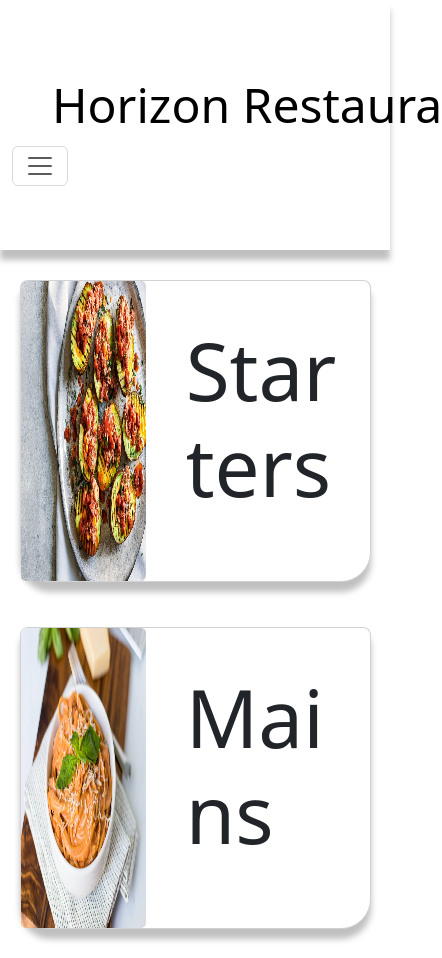
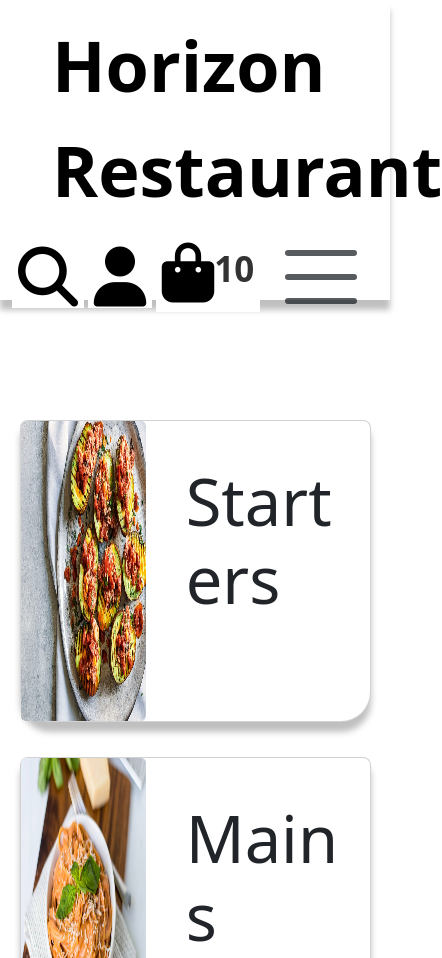
Before and after one commit to willgriffin111/Hoizon-Restaurant-Customer-Website, a plain HTML site: page Webpages/FrontPage/userFrontPage.html in a window 390 px wide. Shown: the top 958 px of the page, 442 px wide, since content can reach past the window. Drawn offline with nearby package versions, Linux system fonts and the light colour scheme.

Commit message:
Foundation for the Home page front end

```diff
--- a/Webpages/FrontPage/userFrontPage.html
+++ b/Webpages/FrontPage/userFrontPage.html
@@ -21,9 +21,29 @@
     </head>
     <body class="vh-100">
         <!--Navbar-->
-        <nav class="navbar navbar-expand-lg fixed-top">
+        <nav class="navbar navbar-expand-lg fixed-top1">
             <div class="container-fluid">
-              <a class="navbar-brand" href="#">Horizon Restaurant</a>
+              <a class="navbar-brand" href="#">Horizon <br>Restaurant</a>
+              <!--- Search icon --->
+              <button>
+                <a class="nav-btn" aria-current="page" href="#">
+                  <i class="fa-solid fa-magnifying-glass"></i>
+              </a>
+              </button>
+              <!--- User icon --->
+              <button>
+                  <a class="nav-btn" aria-current="page" href="#">
+                    <i class="fa-solid fa-user"></i>
+                </a>
+              </button>
+              <!--- Bag-counter icon --->
+              <button>
+                <a class="nav-btn" aria-current="page" href="#">
+                  <i class="fa-solid fa-bag-shopping"></i>
+                  <p class="order-counter">10</p>
+              </a>
+            </button>
+              <!--- Burger icon --->
               <button class="navbar-toggler" type="button" data-bs-toggle="offcanvas" data-bs-target="#offcanvasNavbar" aria-controls="offcanvasNavbar" aria-label="Toggle navigation">
                 <span class="navbar-toggler-icon"></span>
               </button>
@@ -35,9 +55,6 @@
                 <div class="offcanvas-body">
                   <ul class="navbar-nav justify-content-end flex-grow-1 pe-3">
                     <li class="nav-item">
-                        <a class="nav-link" aria-current="page" href="#">
-                            <i class="fa-solid fa-magnifying-glass"></i>
-                        </a>
                       </li>
                     <li class="nav-item">
                       <a class="nav-link" aria-current="page" href="#">Orders</a>
@@ -48,9 +65,6 @@
                     <li class="nav-item">
                         <a class="nav-link" href="#">Account</a>
                       </li>
-                    <li class="nav-item">
-                      <a class="nav-link" href="#"><i class="fa-solid fa-user"></i></a>
-                    </li>
                   </ul>
                 </div>
               </div>
@@ -157,8 +171,8 @@
                       <div class="orderbutton">
                         <button type="button" class="btn order-btn">ORDER NOW</button>
                       </div>
-                      <!-- Footer -->
-                      <footer class="text-center" style="background-color: rgba(218, 171, 29, 0.35);">
+                      <!-- Footer -->e2
+                      <footer class="text-center footer-display" style="background-color: rgba(218, 171, 29, 0.35);">
                         <!-- Grid container -->
                         <div class="container-fluid pt-4">
                           <!-- Section: Social media -->
@@ -180,8 +194,7 @@
                               href="#!"
                               role="button"
                               data-mdb-ripple-color="dark"
-                              ><i class="fab fa-twitter"></i
-                            ></a>
+                              ><i class="fab fa-twitter"></i></a>
 
                             <!-- Google -->
                             <a
--- a/Webpages/FrontPage/userfrontPage.css
+++ b/Webpages/FrontPage/userfrontPage.css
@@ -8,19 +8,21 @@ body {
 
   /* navbar */
   .navbar{
-    height: 250px;
+    height: 300px;
     /* background-color: rgb(41, 41, 41, 0.85) */
     background-color: white;
     box-shadow: 0 10px 6px rgba(0, 0, 0, 0.25);
   }
 
   .navbar-brand{
-    font-size: 3em;
+    font-size: 70px;
     padding-left: 40px;
+    font-weight: bold;
+
   }
 
   .nav-item{
-    font-size: 1.3em;
+    font-size: 40px;
     padding: 5px;
   }
   .nav-link{
@@ -47,7 +49,7 @@ body {
 
   /* content area */
   .content-box {
-    margin-top: 250px;
+    margin-top: 100px;
     background-color: white;
     height: 100px;
   }
@@ -55,7 +57,7 @@ body {
   /* menu buttons */
   .menu-card{
     margin: 15px;
-    margin-top: 30px;
+    margin-top: 20px;
     width: 90%;
     margin-left: 5%;
     border-radius: 8px 8px 30px 30px;
@@ -77,8 +79,9 @@ body {
 
   .card-title{
     margin-top: 15%;
-    font-size: 80px;
+    font-size: 65px;
     text-align: left;
+    font-weight: 300;
   }
 
   .catagoryActive{
@@ -104,20 +107,53 @@ body {
 
 /* order button */
   .orderbutton{
-    margin-top: 20px;
+    margin-top: 40px;
     width: 100%;
-    text-align:center;
+    padding: 10px;
     padding-bottom: 50px;
   }
   .order-btn{
-    padding: 10px;
+    padding: 100px;
     border-radius: 15px;
-    width: 250px;
-    font-size: 0.6cm;
+    width: 100%;
+    font-size: 60px;
     background-color: #daab1d;
     color: white;
   }
 
   .order-btn:hover{
-    background-color: lightgray;
+    background-color:#daab1d ;
   }
+
+.navbar-toggler{
+  border: none;
+  color: black;
+}
+
+.navbar-toggler-icon{
+  font-size: 60px;
+}
+.nav-btn{
+  font-size: 60px;
+  color: black;
+  position: relative;
+  text-align: right;
+  display:flex ;
+  text-decoration: none;
+}
+
+button{
+  border: none;
+  background-color: white;
+}
+
+.footer-display{
+  display: none;
+}
+
+.order-counter{
+  font-size: 35px;
+  padding: 0px;
+  font-weight: bold;
+  color: rgb(51, 51, 51);
+}
```
Also changed, not shown: README.md (deleted).
